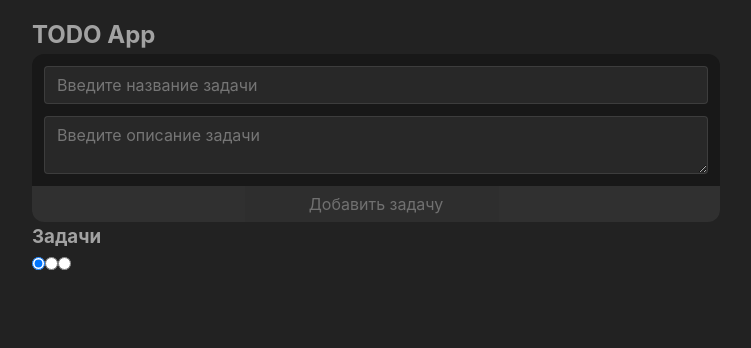
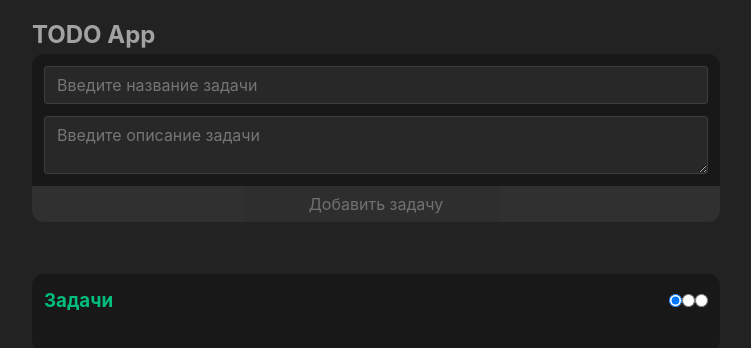
Before and after one commit to LlONED/todo-app, a Vue app: page / in a window 1280 px wide. Shown: the top 348 px of the page, without its empty margins (264-1015 px from the left). Built offline with nearby package versions, Linux system fonts and the light colour scheme.

Commit message:
Added style for TaskPanel

```diff
--- a/src/components/ToDo/TaskPanel/TaskPanel.vue
+++ b/src/components/ToDo/TaskPanel/TaskPanel.vue
@@ -4,9 +4,9 @@ import TaskFilter from "./TaskFilter.vue";
 </script>
 
 <template>
-  <section>
-    <div>
-      <h3>Задачи</h3>
+  <section class="panel">
+    <div class="options">
+      <h3 class="title">Задачи</h3>
 
       <TaskFilter />
     </div>
@@ -15,4 +15,29 @@ import TaskFilter from "./TaskFilter.vue";
   </section>
 </template>
 
-<style scoped></style>
+<style scoped>
+.panel {
+  width: 100%;
+  margin-top: 52px;
+  padding: 12px;
+  border-radius: 12px;
+
+  display: flex;
+  flex-direction: column;
+  gap: 24px;
+
+  background-color: var(--vt-c-black);
+}
+
+.options {
+  width: 100%;
+  display: flex;
+  flex-wrap: wrap;
+  align-items: center;
+  justify-content: space-between;
+}
+
+.title {
+  color: var(--green-mute);
+}
+</style>
```
